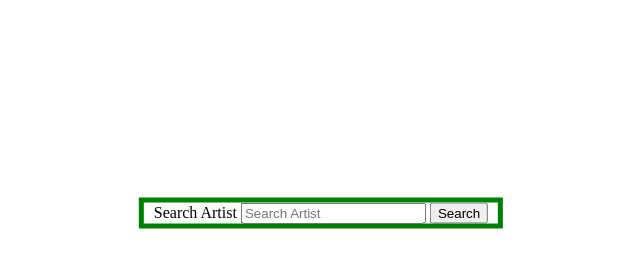
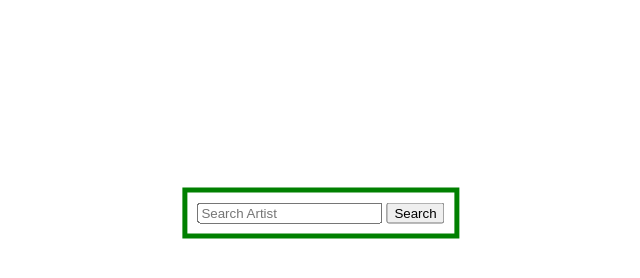
Before and after one commit to chryswds/GetRandomSong, a website: page index.html in a window 1280 px wide. Shown: the whole page, without its empty margins (324-964 px from the left). Drawn offline with Linux system fonts and the light colour scheme.

Commit message:
small html css changes

```diff
--- a/controllers.js
+++ b/controllers.js
@@ -77,7 +77,7 @@ const returnSearch = async (req, res) => {
     <div class="container">
       <div class="center">
       <form method="GET" action="/artist">
-          <label for="searchValue">Search Artist</label>
+
           <input
             type="searchValue"
             id="searchValue"
--- a/index.html
+++ b/index.html
@@ -10,7 +10,6 @@
     <div class="container">
       <div class="center">
         <form method="GET" action="/artist">
-          <label for="searchValue">Search Artist</label>
           <input
             type="searchValue"
             id="searchValue"
--- a/styles.css
+++ b/styles.css
@@ -6,8 +6,7 @@
 .center {
   margin: 5px;
   border: 5px solid green;
-  padding-left: 10px;
-  padding-right: 10px;
+  padding: 10px;
 
   position: absolute;
   top: 100%;
```
